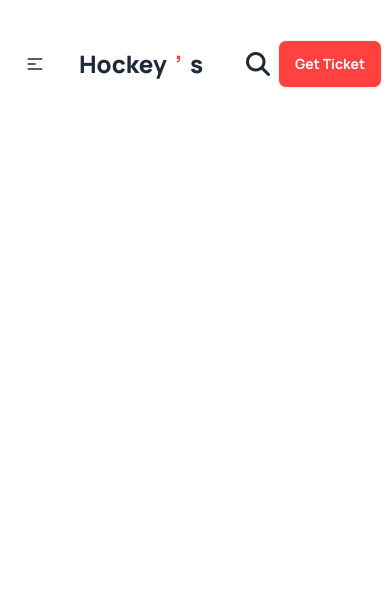
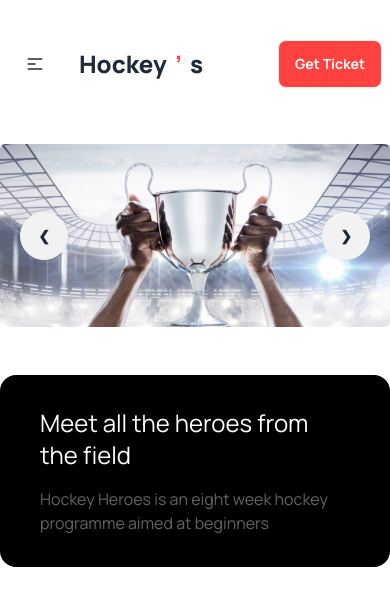
Before and after one commit to devrakibxyz/Hockeys, a plain HTML site: page index.html in a window 390 px wide. Drawn offline with nearby package versions, Linux system fonts and the light colour scheme.

Commit message:
banner-section compleate

```diff
--- a/index.html
+++ b/index.html
@@ -25,12 +25,16 @@
       href="https://fonts.googleapis.com/css2?family=Manrope:wght@400;500;600;700;800&display=swap"
       rel="stylesheet"
     />
+    <!-- custom -style -->
     <style>
       .font-manrope {
         font-family: "Manrope", sans-serif;
       }
       .orangebg {
         background-color: #ff4240;
+      }
+      .ornageclr {
+        color: #ff4240;
       }
     </style>
   </head>
@@ -86,10 +90,15 @@
               <li><a>Contact</a></li>
             </ul>
           </div>
+
           <div class="navbar-end">
-            <a href=""
-              ><i class="fa-solid fa-magnifying-glass pr-2 lg:pr-5 text-2xl"></i
-            ></a>
+            <div class="hidden lg:flex">
+              <a href=""
+                ><i
+                  class="fa-solid fa-magnifying-glass pr-2 lg:pr-5 text-2xl"
+                ></i
+              ></a>
+            </div>
             <a class="btn orangebg text-white lg:text-[20px] font-bold"
               >Get Ticket</a
             >
@@ -99,7 +108,48 @@
     </header>
 
     <!-- body -->
-    <main></main>
+    <main>
+      <!-- banner -start -->
+      <div class="container m-auto">
+        <div class="carousel w-full py-12">
+          <!-- slide-1 -->
+          <div id="slide1" class="carousel-item relative w-full m-auto">
+            <img class="w-full" src="./Images/1.png" alt="" />
+            <div
+              class="absolute flex justify-between transform -translate-y-1/2 left-5 right-5 top-1/2"
+            >
+              <a href="#slide4" class="btn btn-circle">❮</a>
+              <a href="#slide2" class="btn btn-circle">❯</a>
+            </div>
+          </div>
+
+          <!-- slider-2 -->
+          <div id="slide2" class="carousel-item relative w-full m-auto">
+            <img class="w-full" src="./Images/1.png" alt="" />
+            <div
+              class="absolute flex justify-between transform -translate-y-1/2 left-5 right-5 top-1/2"
+            >
+              <a href="#slide2" class="btn btn-circle">❮</a>
+              <a href="#slide1" class="btn btn-circle">❯</a>
+            </div>
+          </div>
+        </div>
+        <div
+          class="flex lg:flex flex-col bg-black h-48 lg:w-[450px] px-10 ml-auto lg:-translate-y-72 rounded-2xl justify-center items-center space-y-4"
+        >
+          <h1 class="text-white text-2xl">
+            Meet all the heroes from the field
+          </h1>
+          <p class="text-[#FFFFFF63]">
+            Hockey Heroes is an eight week hockey programme aimed at beginners
+          </p>
+        </div>
+      </div>
+
+      <!-- banner-end -->
+
+      <!-- progress-start -->
+    </main>
 
     <!-- footer -->
     <footer></footer>
```
Also changed, not shown: Images/1.png (added), Images/10.png (added), Images/11.png (added), Images/2.png (added), Images/3.png (added), Images/4.png (added), Images/5.png (added), Images/6.png (added), Images/7.png (added), Images/8.png (added), Images/9.png (added), Images/Group 1171275317.png (added), Images/Group 1171275318.png (added), Images/Group 1171275321.png (added).
